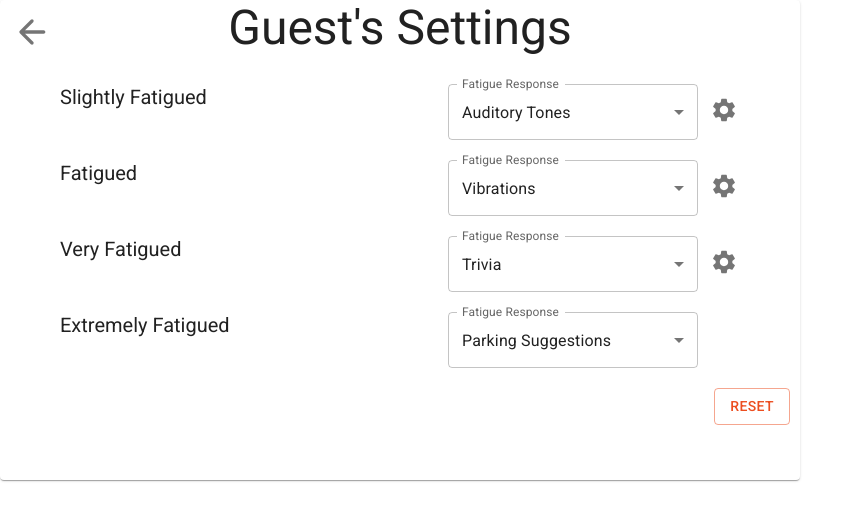
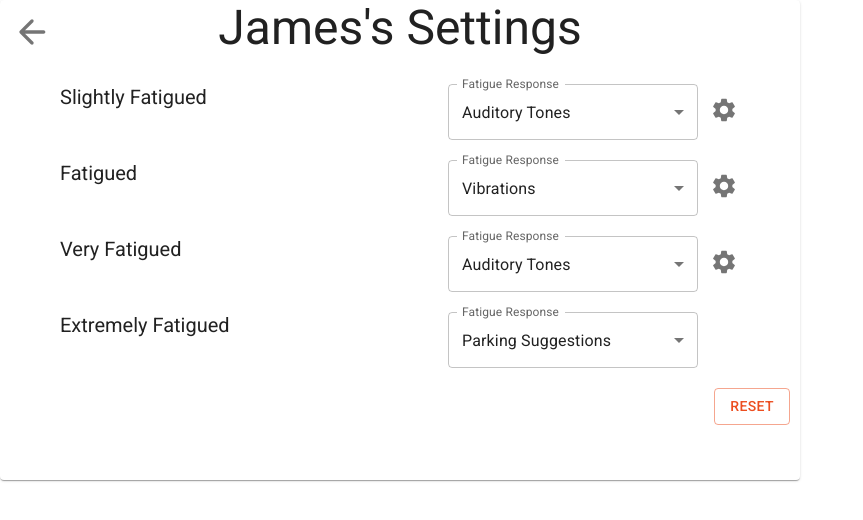
Before and after one commit to OHSutton/fatigue, a React (Create React App) app: page /settings in a window 1280 px wide. Shown: the top 520 px of the page, without its empty margins (0-863 px from the left). Built offline with nearby package versions, Linux system fonts and the light colour scheme; no server answers; data requests are answered from the project's data file.

Commit message:
trivia formatting

```diff
--- a/db.json
+++ b/db.json
@@ -3,8 +3,8 @@
     "active": "false"
   },
   "current-user": {
-    "id": 0,
-    "name": "Guest",
+    "id": 3,
+    "name": "James",
     "F1": {
       "type": "auditory",
       "level": 100
@@ -14,7 +14,7 @@
       "level": 100
     },
     "F3": {
-      "type": "trivia",
+      "type": "auditory",
       "level": 100
     },
     "F4": {
@@ -92,7 +92,7 @@
         "level": 100
       },
       "F3": {
-        "type": "trivia",
+        "type": "auditory",
         "level": 100
       },
       "F4": {
--- a/src/components/Start.js
+++ b/src/components/Start.js
@@ -28,8 +28,8 @@ const Trivia = ({trivia, answerSpoken, setAnswerSpoken}) => {
   if (trivia.time <= QuestionTime) {
     return (
       <div className={"trivia"}>
-        <Typography variant={'h3'}>
-          {`Q: ${trivia["question"]}`}
+        <Typography variant={'h3'} align={"center"} style={{wordWrap: "break-word"}}>
+          {`Q: ${trivia["question"]} ?`}
         </Typography>
         <LinearProgress variant="determinate" value={trivia.time / QuestionTime * 100} />
       </div>
@@ -42,7 +42,7 @@ const Trivia = ({trivia, answerSpoken, setAnswerSpoken}) => {
     }
     return (
       <div className={"trivia"}>
-        <Typography variant={'h3'}>
+        <Typography variant={'h3'} align={"center"} style={{wordWrap: "break-word"}}>
           {`A: ${trivia["answer"]}`}
         </Typography>
         <LinearProgress variant="determinate" value={(trivia.time - QuestionTime) / (TriviaTime - QuestionTime) * 100} />
--- a/src/styles/start.css
+++ b/src/styles/start.css
@@ -20,6 +20,8 @@
 
 .trivia {
     margin-bottom: 30px;
+    margin-left: 10px;
+    margin-right: 10px;
     cursor: none;
 }
 
```
